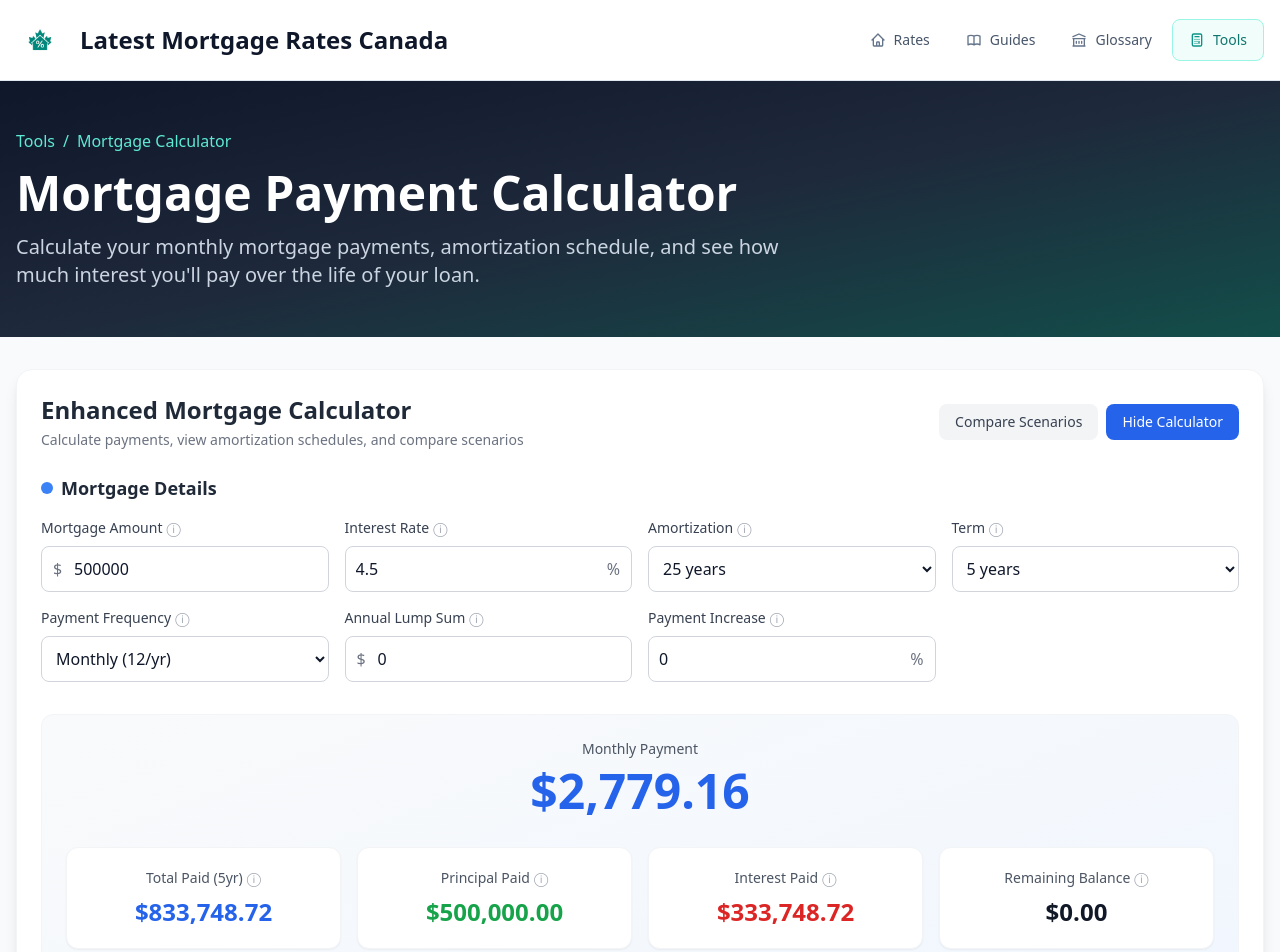
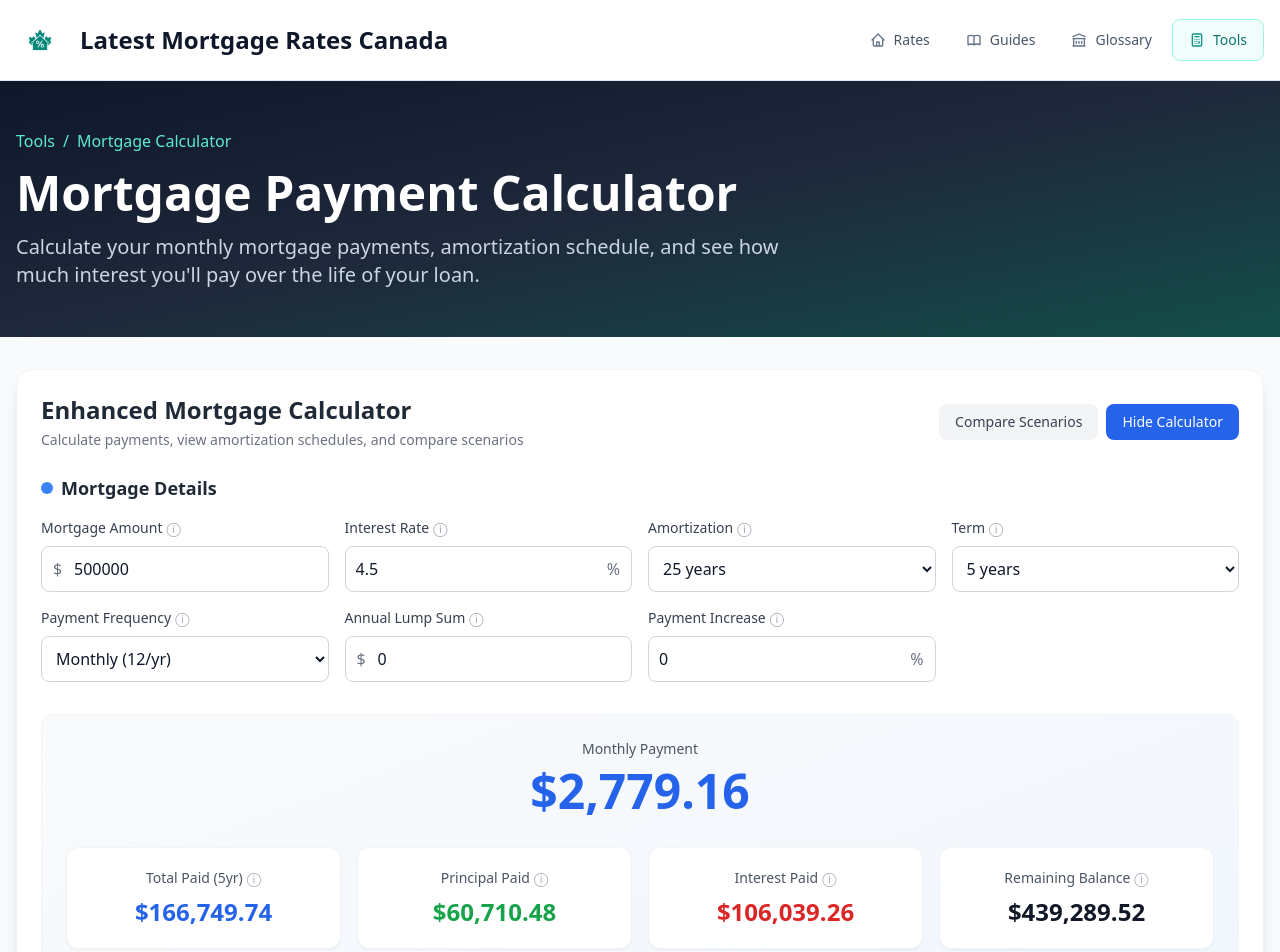
Before and after one commit to drewbotcarrothers/latestmortgagerates, a Next.js app: page /tools/mortgage-calculator in a window 1280 px wide. Shown: the top 952 px of the page. Built offline with nearby package versions, Linux system fonts and the light colour scheme.

Commit message:
fix: calculate term totals correctly - only sum payments during the term period, not full amortization

```diff
--- a/app/components/MortgageCalculator.tsx
+++ b/app/components/MortgageCalculator.tsx
@@ -278,6 +278,16 @@ function calculateMortgage(params: MortgageParams): PaymentResult {
   const termPayments = termYears * paymentsPerYear;
   const termSchedule = schedule.slice(0, Math.min(termPayments, schedule.length));
 
+  // Calculate term totals (only for the term period, not full amortization)
+  const termTotalPaid = termSchedule.reduce((sum, entry) => sum + entry.payment, 0);
+  const termTotalInterest = termSchedule.reduce((sum, entry) => sum + entry.interestPayment, 0);
+  const termPrincipalPaid = termSchedule.length > 0
+    ? mortgageAmount - termSchedule[termSchedule.length - 1].balance
+    : 0;
+  const termRemainingBalance = termSchedule.length > 0
+    ? termSchedule[termSchedule.length - 1].balance
+    : mortgageAmount;
+
   // Calculate without prepayments for comparison
   let balanceNoPrepay = mortgageAmount;
   let interestNoPrepay = 0;
@@ -306,10 +316,10 @@ function calculateMortgage(params: MortgageParams): PaymentResult {
     regularPayment,
     actualPayment: schedule[0]?.payment || regularPayment,
     totalPayments: paymentCount,
-    totalInterestPaid,
-    totalPaid,
-    principalPaid: mortgageAmount - balance,
-    remainingBalance: balance,
+    totalInterestPaid: termTotalInterest,  // Interest paid during term only
+    totalPaid: termTotalPaid,  // Total paid during term only
+    principalPaid: termPrincipalPaid,  // Principal paid during term only
+    remainingBalance: termRemainingBalance,  // Balance at end of term
     interestSavings,
     payoffYears,
     schedule: termSchedule,
```
